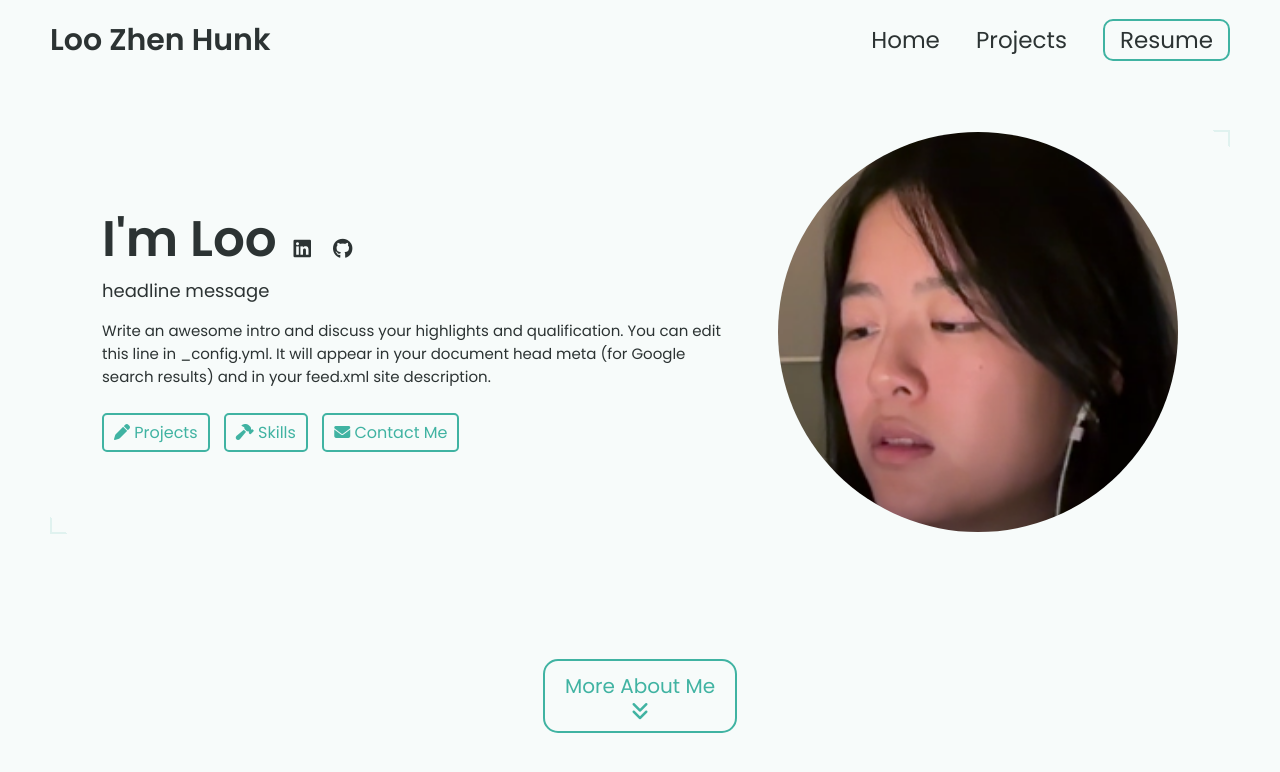
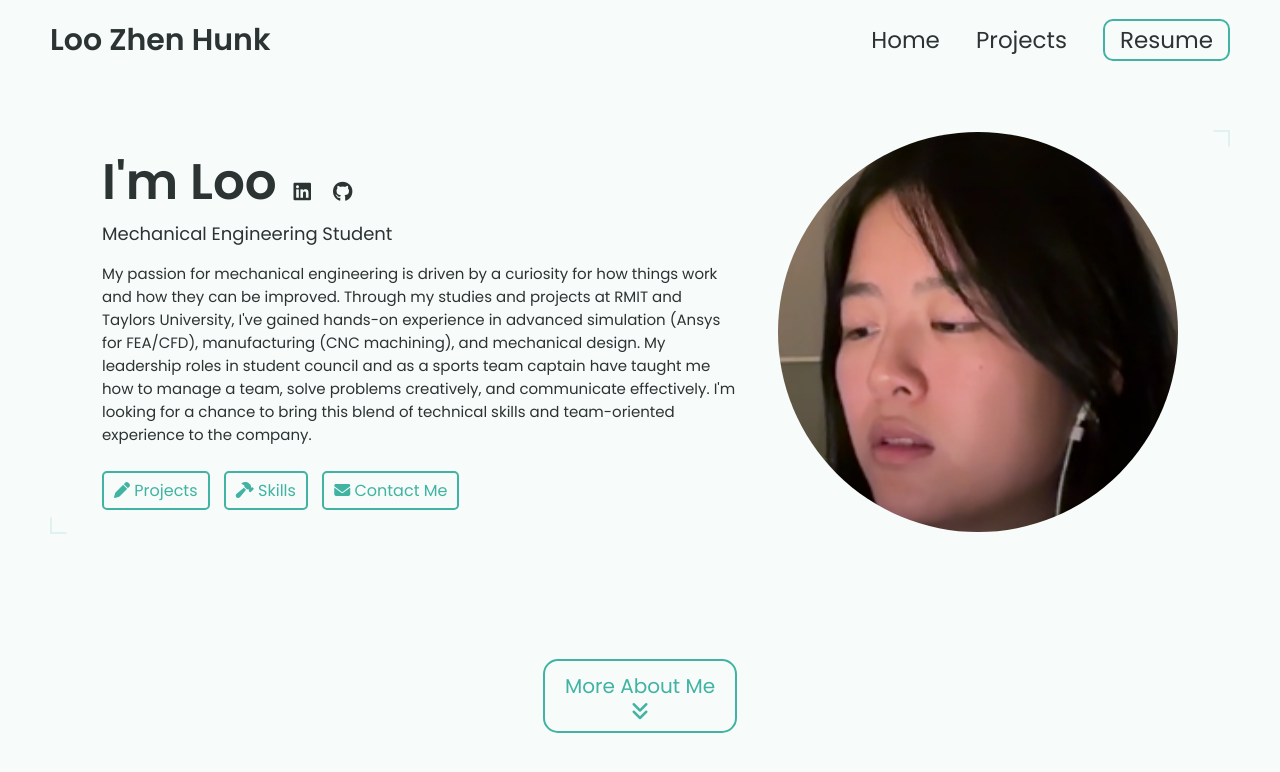
Before and after one commit to apex000/apex000.github.io, a Jekyll site: the page built from index.html, in a window 1280 px wide and 900 px high. Shown: the top 772 px of the window. Built offline with Jekyll 4.4.1, drawn with Linux system fonts in a browser that asks for light colours.

Commit message:
Update _config.yml

```diff
--- a/_config.yml
+++ b/_config.yml
@@ -13,11 +13,12 @@ title: Loo Zhen Hunk's Portfolio # This is what shows up in the tab of the brows
 
 # Hero Section
 name: Loo Zhen Hunk
-headline: headline message
+headline: Mechanical Engineering Student
 description: >- # dont remove this line. this will ignore all new lines until the next section
-  Write an awesome intro and discuss your highlights and qualification. You can edit this
-  line in _config.yml. It will appear in your document head meta (for
-  Google search results) and in your feed.xml site description.
+  My passion for mechanical engineering is driven by a curiosity for how things work and how they can be improved. Through my studies and projects at RMIT and Taylors University,
+  I've gained hands-on experience in advanced simulation (Ansys for FEA/CFD), manufacturing (CNC machining), and mechanical design. My leadership roles in student council
+  and as a sports team captain have taught me how to manage a team, solve problems creatively, and communicate effectively. I'm looking for a chance to bring this blend of technical skills
+  and team-oriented experience to the company.
 
 profile_image: ./assets/images/profile-image/image.png
 
```
